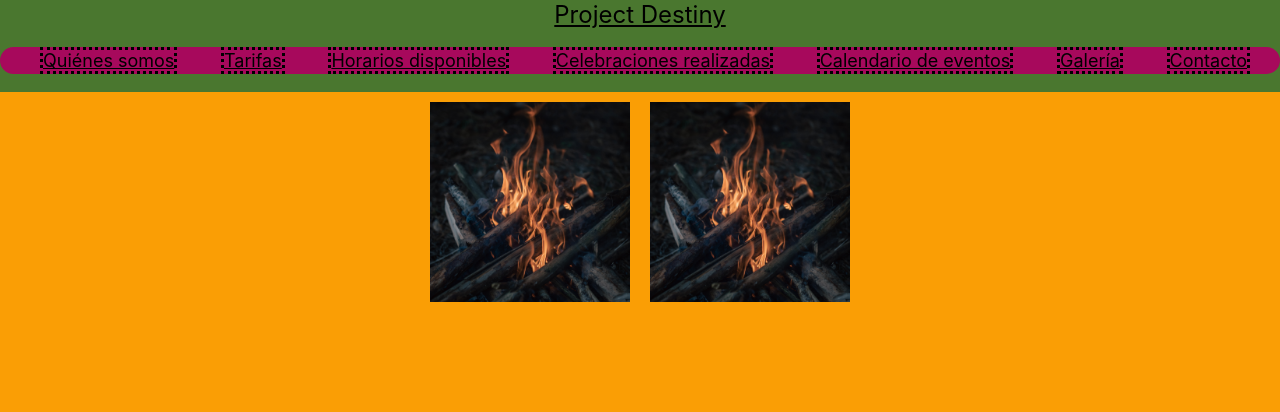
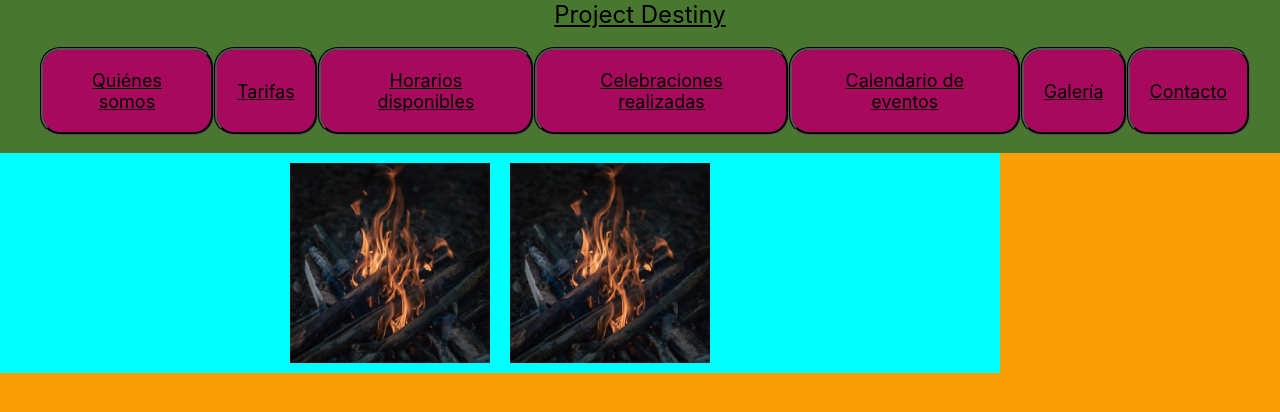
Before and after one commit to LuisRamirezdeVerger/ProjectDestiny, a React (Create React App) app: page /galeria in a window 1280 px wide. Shown: the top 412 px of the page. Built offline with nearby package versions, Linux system fonts and the light colour scheme.

Commit message:
navBar almost finished - Some more CSS on Gallery

```diff
--- a/src/App.css
+++ b/src/App.css
@@ -13,45 +13,45 @@ body{
   pointer-events: none;
 }
 
-@media (prefers-reduced-motion: no-preference) {
-  .App-logo {
-    animation: App-logo-spin infinite 20s linear;
-  }
-}
 .navBar ul li a {
   display: flex;
   justify-content: center;
   color: #000; /*Color Inicial*/
   transition: color 0.3s ease-in-out; /*Transición animada*/
   text-align: center;
-  justify-content: center;
+  align-items: center;
 }
-
-/*Hay que programar que los item esten siempre
-en el centro!! */
 
 .navBar ul li a:hover {
   color: white; /* Color al pasar el cursor */
+  /* pruebas de "hover" */
+  font-size: 30px;
+  font-family: Impact, Haettenschweiler, 'Arial Narrow Bold', sans-serif;
 }
 
-
 li {
-  border-style: dotted;
+  display: flex;
+  flex-direction: row;
+  text-align: center;
+  border-style: groove;
   border-color: #000;
+  border-radius: 20px;
   font-size: auto;
   justify-items: auto;
-  text-align: center;
+  justify-content: center;
+  text-align: right;
+  padding: 20px;
+  background-color: #A7095C;
 }
 
 .navBar{
   display: flex;
   flex-direction: column;
-  text-align: center;
   text-decoration-color: aliceblue;
   background-color: #4A772F;
   height: 100px auto;
   font-size: 24px;
-  width: auto;
+  width: 100vw auto;
 }
 
 a{
@@ -62,21 +62,18 @@ a{
 .navList{
   display: flex;
   flex-direction: row;
-
   height: 40px auto;
   border-radius: 30px;
   border-style: none;
   border-color: white;
-
   list-style: none;
   justify-content: space-between;
   font-size: large;
   color:white;
-  background-color: #A7095C;
   /* margin: 30px; */
   margin: left, right 10px; ;
   padding-right: 30px;
-  text-align:right center;
+  text-align: center;
 }
 
 
@@ -95,12 +92,3 @@ a{
 .App-link {
   color: #61dafb;
 }
-
-@keyframes App-logo-spin {
-  from {
-    transform: rotate(0deg);
-  }
-  to {
-    transform: rotate(360deg);
-  }
-}
--- a/src/components/Galeria.css
+++ b/src/components/Galeria.css
@@ -1,10 +1,15 @@
 .galeria{
     display: flex;
-    width: auto;
+    width: auto -100px;
     flex-wrap: wrap;
     position: relative;
     justify-content: center;
+    background-color: aqua;
+    max-width: 1000px;
+    align-content: center;
 }
+
+
 
 .galeria img{
     width: 200px;
```
